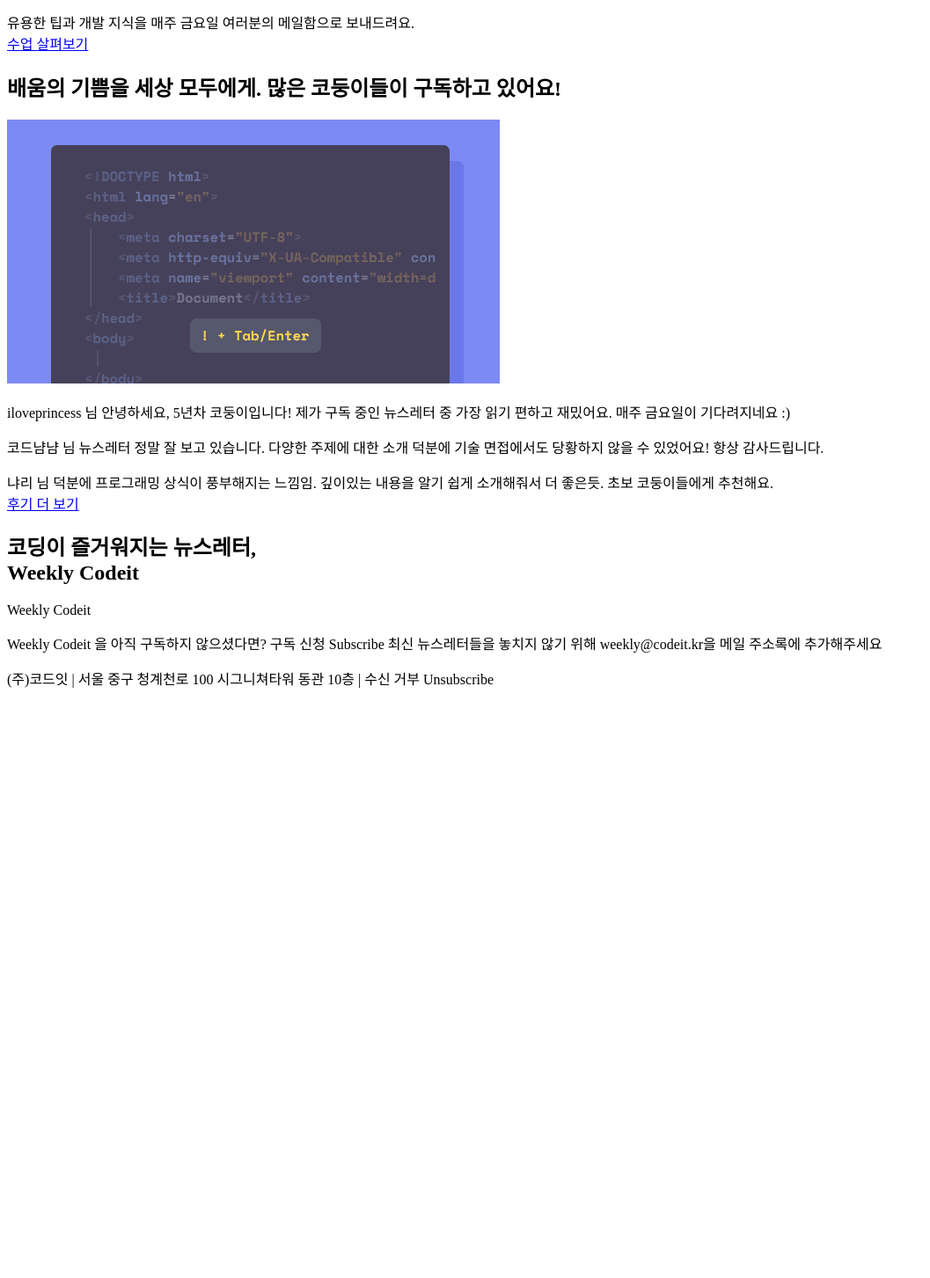
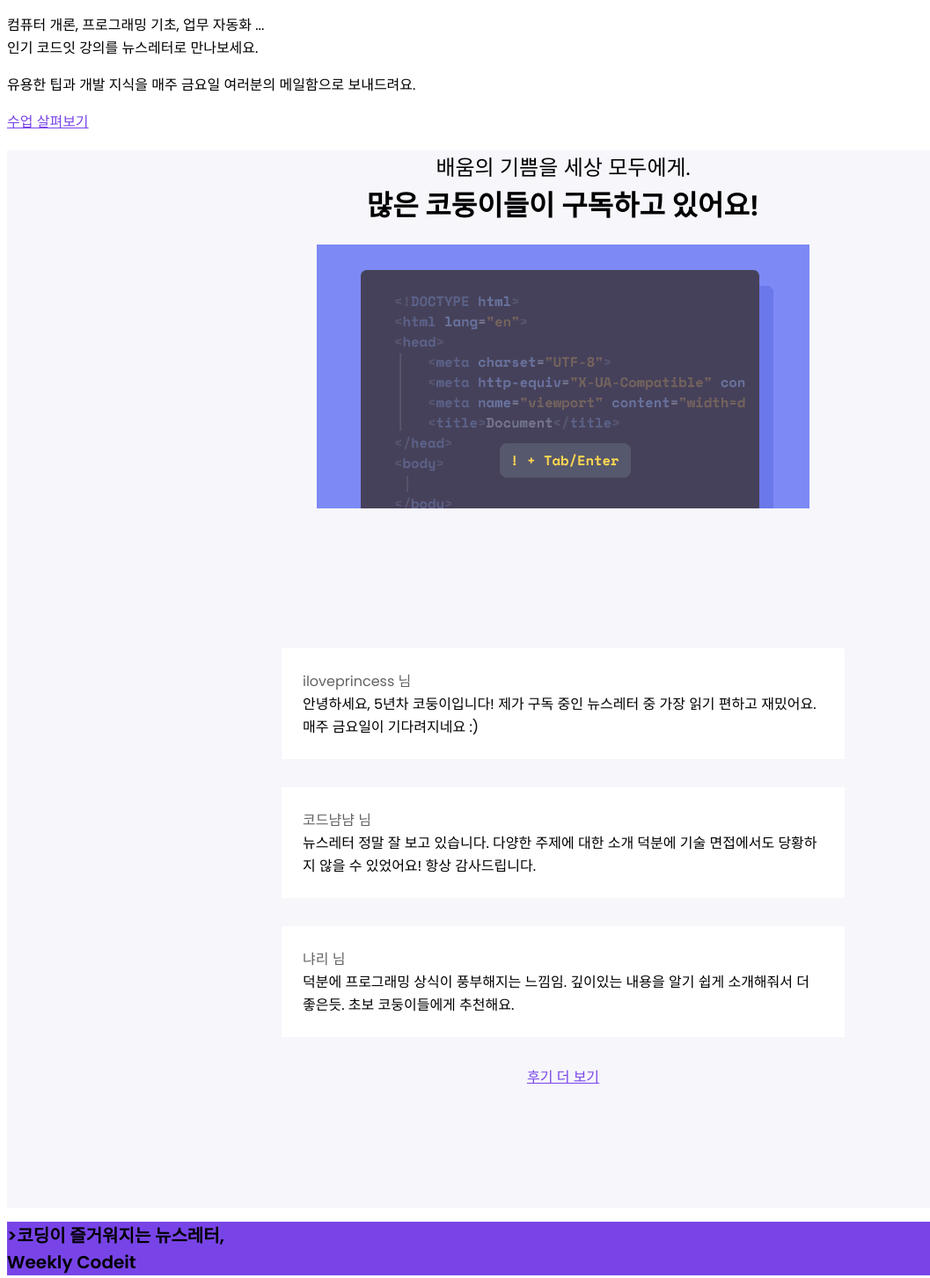
Before and after one commit to 0xc0debabe/html, a plain HTML site: page index.html in a window 1280 px wide. Shown: the part 552-2005 px from the top of the page at 88% size, without its empty margins (0-1057 px from the left). Before the commit the page ends 1351 px from the top, so only its background shows below. Drawn offline with Linux system fonts and the light colour scheme.

Commit message:
231113_html

```diff
--- a/index.html
+++ b/index.html
@@ -1,57 +1,83 @@
 <!DOCTYPE html>
-<!-- 코드잇 공부-->>
+<!-- 코드잇 공부-->
 <html>
     <head>
         <title>Weekly Codeit</title>
         <meta charset="utf-8">
+        <link rel="preconnect" href="https://fonts.googleapis.com">
+        <link rel="preconnect" href="https://fonts.gstatic.com" crossorigin>
+        <link href="https://fonts.googleapis.com/css2?family=Poppins:wght@400;600&display=swap" rel="stylesheet">
     </head>
-    <body>
-        <div>
-            <h1>Weekly <span>Codeit</span></h1>
-            <div> 금요일에 만나는 코딩 한 스푼<p>
+    <body style="font-family: Poppins, 'Noto Sans KR', sans-serif">
+        <div style="background-color: #703fda;">
+            <h1 style="color: #ffffff;">Weekly <span>Codeit</span></h1>
+            <p style="color: #c1b7ff;">
+            금요일에 만나는 코딩 한 스푼
+            </p>
         </div>
 
         <div>
-        <h2>코드잇이 엄선한 프로그래밍 꿀팁</h2>
+        <h2 style="font-size : 24px; font-weight : 300">코드잇이 엄선한<br>
+            <span style="font-size: 32px; font-weight : 700">프로그래밍 꿀팁</span>
+        </h2>
             <img src = "thumbnail-unix.png">
         <p>
-            컴퓨터 개론, 프로그래밍 기초, 업무 자동화 ... 인기 코드잇 강의를 뉴스레터로 만나보세요.
+            컴퓨터 개론, 프로그래밍 기초, 업무 자동화 ...<br>
+            인기 코드잇 강의를 뉴스레터로 만나보세요.
         </p>
-    </div>
+
         <p>
             유용한 팁과 개발 지식을 매주 금요일 여러분의 메일함으로 보내드려요.
-            <br><a href="https://codeit.kr/catalog" >수업 살펴보기</a>
+        </p>
+        <p>
+        <a href="https://codeit.kr/catalog" style="color: #7844e8;"> 수업 살펴보기
+        </a>
+        </p>
+        </div>
+            <div style="background-color: #f6f6fb; text-align : center">
+            <h2 style="font-size : 24px; font-weight : 300; ">
+            배움의 기쁨을 세상 모두에게.<br>
+            <span style="font-size : 32px; font-weight : 700">많은 코둥이들이 구독하고 있어요!</span>
+        </h2 style="font-size : 20px">
+        <img src = "thumbnail-emmet.png">
+
+        <div style="width : 640px; padding : 120px; margin: 0 auto">
+        <p style="background-color: #ffffff; text-align : left; padding : 24px; margin : 32px 0">
+            <span style="color: #636363;">iloveprincess 님</span><br>
+            안녕하세요, 5년차 코둥이입니다! 제가 구독 중인 뉴스레터 중 가장 읽기 편하고 재밌어요. 매주 금요일이 기다려지네요 :)
         </p>
 
-        <div>
-        <h2>배움의 기쁨을 세상 모두에게. 많은 코둥이들이 구독하고 있어요!</h2>
-            <img src = "thumbnail-emmet.png">
-        <p>
-            iloveprincess 님 안녕하세요, 5년차 코둥이입니다! 제가 구독 중인 뉴스레터 중 가장 읽기 편하고 재밌어요. 매주 금요일이 기다려지네요 :)
+        <p style="background-color: #ffffff; text-align : left; padding : 24px; margin : 32px 0">
+            <span style="color: #636363;">코드냠냠 님</span><br>
+            뉴스레터 정말 잘 보고 있습니다. 다양한 주제에 대한 소개 덕분에 기술 면접에서도 당황하지 않을 수 있었어요! 항상 감사드립니다.
+        </p>
+
+        <p style="background-color: #ffffff; text-align : left; padding : 24px; margin : 32px 0">
+            <span style="color: #636363;">냐리 님</span><br>
+            덕분에 프로그래밍 상식이 풍부해지는 느낌임. 깊이있는 내용을 알기 쉽게 소개해줘서 더 좋은듯. 초보 코둥이들에게 추천해요.
         </p>
         <p>
-            코드냠냠 님 뉴스레터 정말 잘 보고 있습니다. 다양한 주제에 대한 소개 덕분에 기술 면접에서도 당황하지 않을 수 있었어요! 항상 감사드립니다.
+        <a href="https://codeit.kr/reviews" style="color: #7844e8;"> 후기 더 보기
+        </a>
         </p>
-        <p>
-            냐리 님 덕분에 프로그래밍 상식이 풍부해지는 느낌임. 깊이있는 내용을 알기 쉽게 소개해줘서 더 좋은듯. 초보 코둥이들에게 추천해요.
-<a href="https://codeit.kr/reviews">
-    <br>후기 더 보기
-</a>
-</p>
-</div>
+        </div>
+    </div>
 
-        <div>
-        <h2>코딩이 즐거워지는 뉴스레터,<br>Weekly Codeit</h2>
-        <p>
+        <div style="background-color: #7844e8;">
+        <h2 style="font-size : 20px">>코딩이 즐거워지는 뉴스레터,<br>
             Weekly Codeit
-        </p>
-        <p>
-            Weekly Codeit 을 아직 구독하지 않으셨다면? 구독 신청 Subscribe
-최신 뉴스레터들을 놓치지 않기 위해 weekly@codeit.kr을 메일 주소록에 추가해주세요
+        </h2>
+        </div>
+        <div style="background-color: #5b2eb0">
+            <p>
+                Weekly Codeit
+            </p>
+            <p>
+            Weekly Codeit 을 아직 구독하지 않으셨다면? 구독 신청 Subscribe<br>
+            최신 뉴스레터들을 놓치지 않기 위해 weekly@codeit.kr을 메일 주소록에 추가해주세요
         </p>
         <p>
             (주)코드잇 | 서울 중구 청계천로 100 시그니쳐타워 동관 10층 | 수신 거부 Unsubscribe
-        </p>
-    </div>
+        </p></div>
     </body>
 </html>
```
